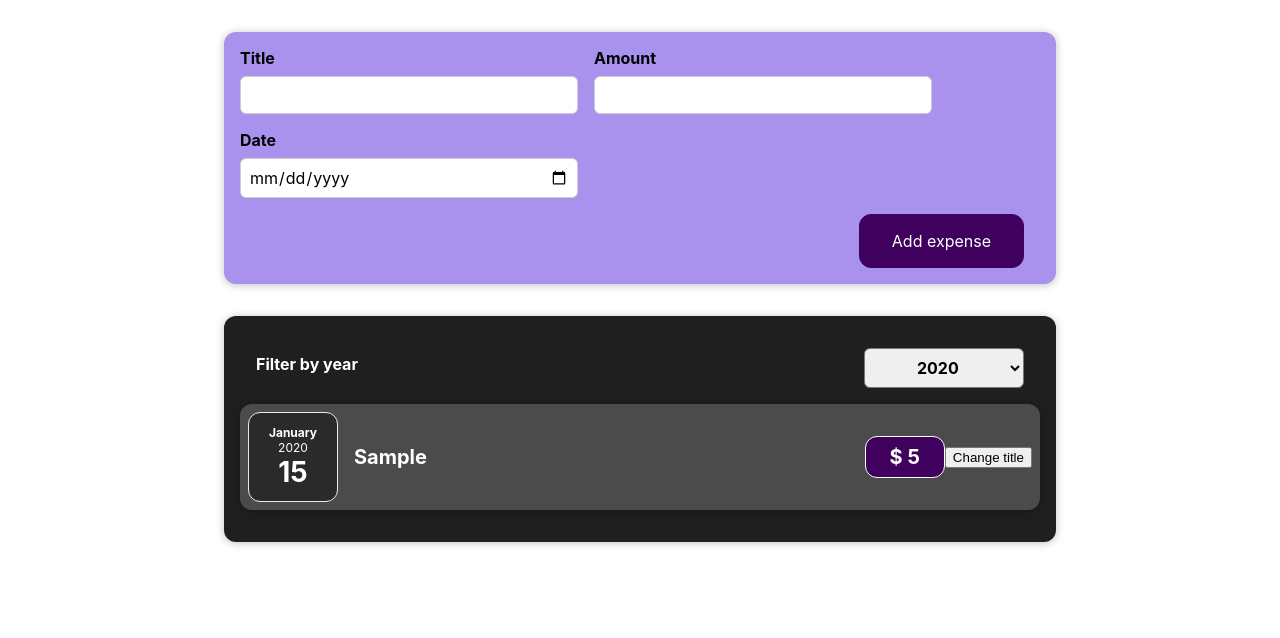
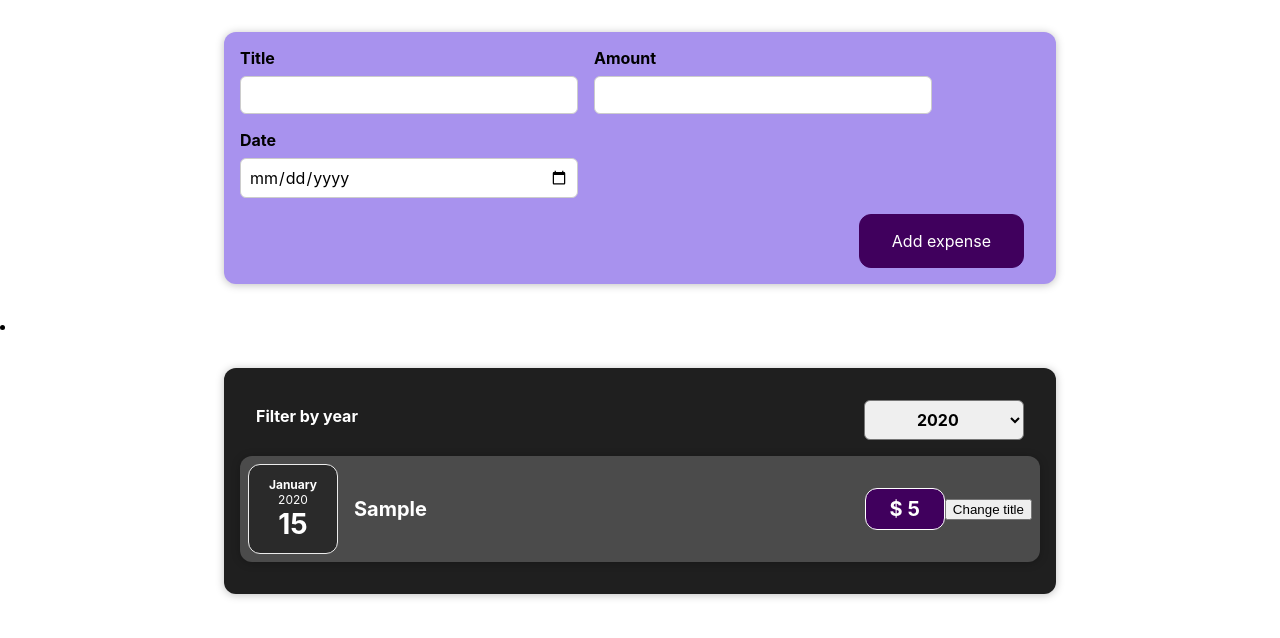
Before and after one commit to KotenkoNata/react-practice, a React (Create React App) app: page / in a window 1280 px wide. Both pictures are taken after typing "Sample", "5", "2020-01-15" into the empty fields and a click on the button "Add expense". Shown: the top 638 px of the page. Built offline with nearby package versions, Linux system fonts and the light colour scheme; the HTML template or start-up script is replaced by a standard one.

Commit message:
feat: add conditional return statements

```diff
--- a/src/components/Expenses/Expenses.js
+++ b/src/components/Expenses/Expenses.js
@@ -3,6 +3,7 @@
 import Card from "../Card/Card";
 import ExpenseFilter from "../ExpenseFilter/ExpenseFilter";
 import {useState} from "react";
+import ExpensesList from "../ExpensesList/ExpensesList";
 
 function Expenses({expenses}) {
     const [filteredYear, setFilteredYear] = useState('2020');
@@ -14,24 +15,15 @@
         return item.date.getFullYear().toString() === filteredYear;
     })
 
-    let expensesContent = <p>No expenses found.</p>;
-    if(filteredExpenses.length > 0){
-        expensesContent = filteredExpenses
-            .map( item => <ExpenseItem key={item.id}
-                                       amount={item.amount}
-                                       date={item.date}
-                                       title={item.title}/>)
-    }
-
     return (
-        <div>
+        <li>
             <Card className="expenses">
                 <ExpenseFilter
                     selected={filteredYear}
                     onChangeFilter={filterChangeHandler}/>
-                {expensesContent}
+                <ExpensesList items = {filteredExpenses}/>
             </Card>
-        </div>
+        </li>
     )
 }
 
--- /dev/null
+++ b/src/components/ExpensesList/ExpensesList.css
@@ -0,0 +1,9 @@
+.expenses-list {
+    list-style: none;
+    padding: 0;
+}
+
+.expenses-list__fallback {
+    color: white;
+    text-align: center;
+}
--- /dev/null
+++ b/src/components/ExpensesList/ExpensesList.js
@@ -0,0 +1,18 @@
+import ExpenseItem from "../ExpenseItem/ExpenseItem";
+import './ExpensesList.css'
+
+const ExpensesList = ({items}) => {
+    let expensesContent = <p>No expenses found.</p>;
+    if(items.length === 0){
+        return <h2 className="expenses-list__fallback">Found no component</h2>
+    }
+    return <ul className="expenses-list">
+        {items
+            .map( item => <ExpenseItem key={item.id}
+                                       amount={item.amount}
+                                       date={item.date}
+                                       title={item.title}/>)}
+        </ul>
+}
+
+export default ExpensesList;
```
